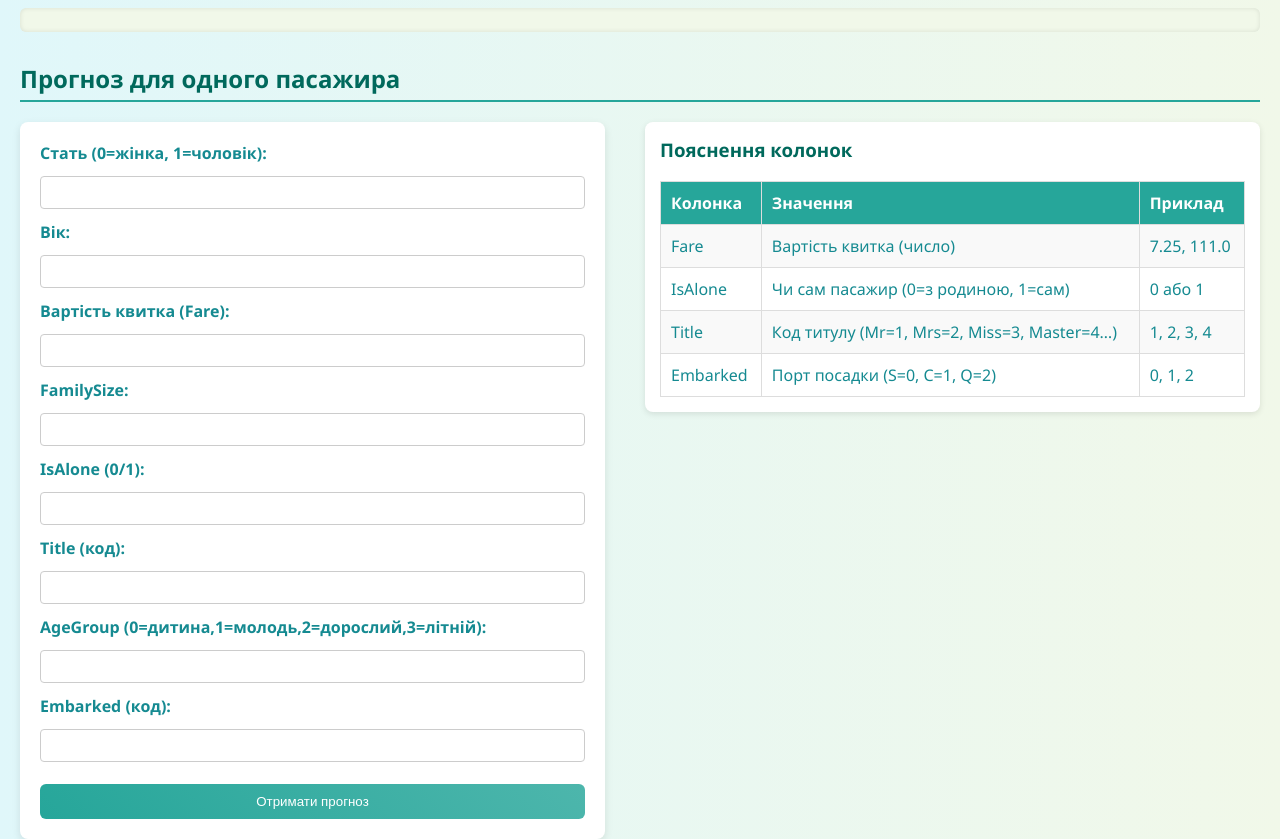
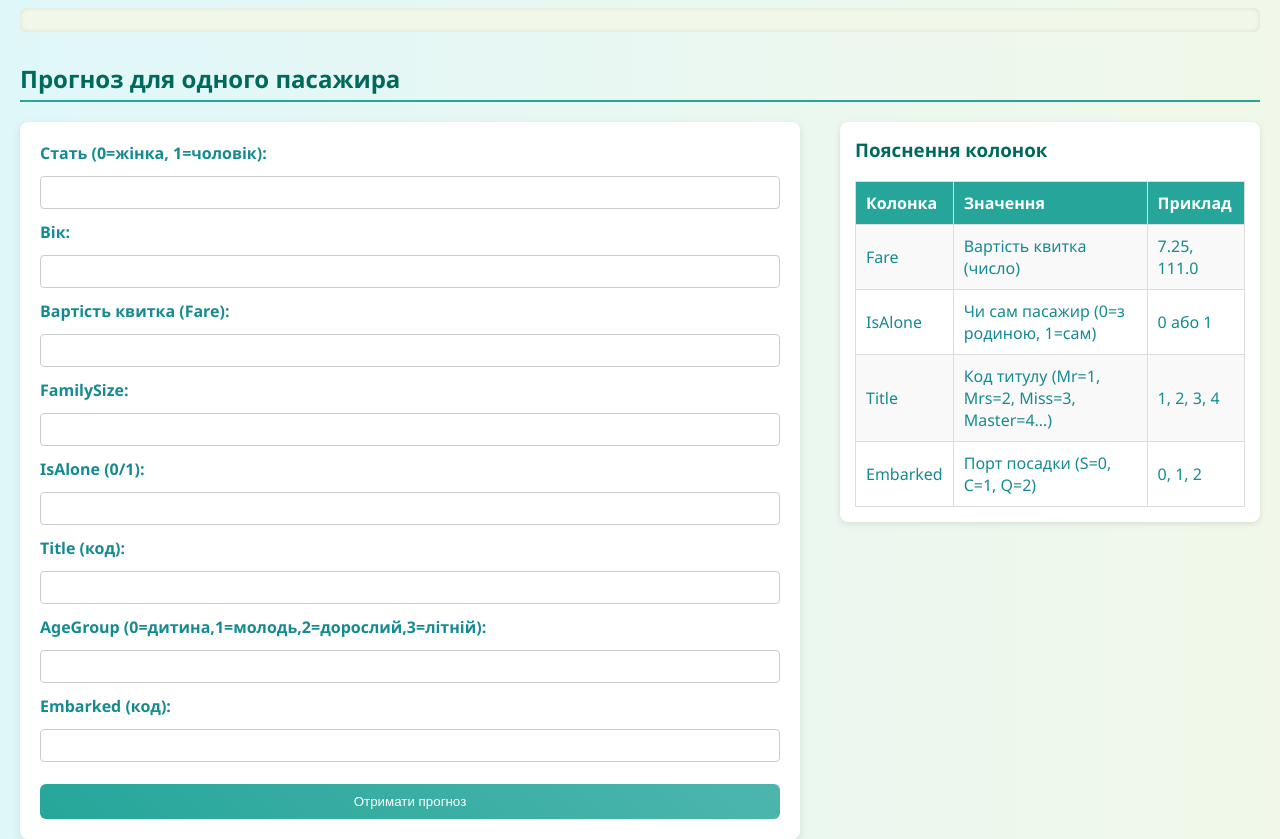
Before and after one commit to not4aim/Diplome, a plain HTML site: page web/index.html in a window 1280 px wide. Shown: the part 380-1219 px from the top of the page. Drawn offline with Linux system fonts and the light colour scheme.

Commit message:
Виправлення помилок

```diff
--- a/web/style.css
+++ b/web/style.css
@@ -78,17 +78,16 @@ input:focus {
     display: flex;
     gap: 40px;
     align-items: flex-start;
-    flex-wrap: wrap;
 }
 
-/* Ліва колонка */
 .form-block {
-    flex: 1;
+    flex: 2;
+    min-width: 300px;
 }
 
-/* Права колонка (таблиця пояснень) */
 .info-block {
-    flex: 1;
+    flex: 1; /* таблиця праворуч */
+    min-width: 250px;
     background: #fff;
     padding: 15px;
     border-radius: 8px;
```
Also changed, not shown: web/index.html (+0 -4 lines).
